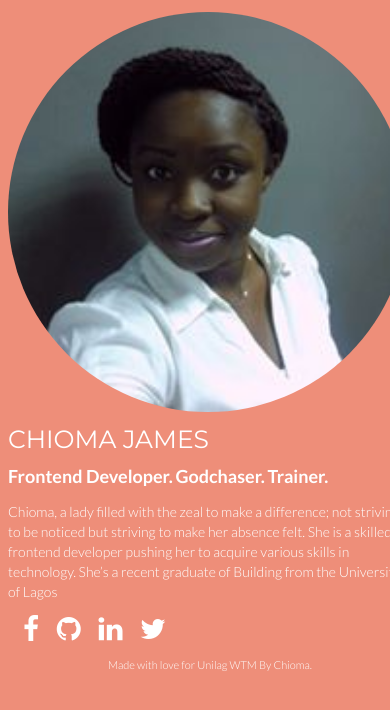
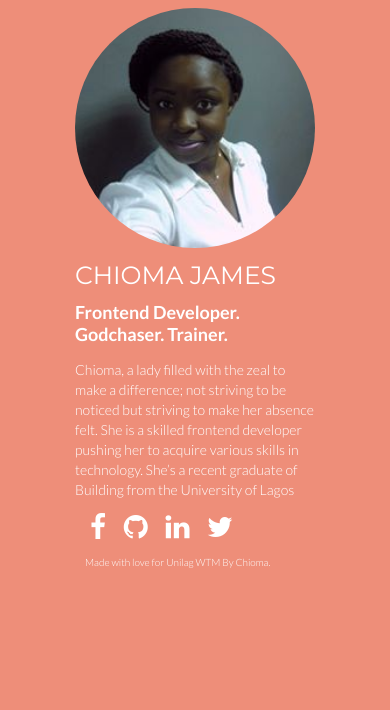
Before and after one commit to Chiomy/WTM-Example-Portfolio, a plain HTML site: page index.html in a window 390 px wide. Drawn offline with Linux system fonts and the light colour scheme.

Commit message:
Added media queries

```diff
--- a/style.css
+++ b/style.css
@@ -55,9 +55,22 @@ p {
 }
 
 footer {
-	font-size: 11px;
+	font-size: 10px;
 	margin-left: 100px
 }
 
 /*mobile view - Text aligns to center*/
-@media screen and (max-width: 430px) {
+@media screen and (max-width: 450px) {
+	.center {
+		width: 240px;
+	}
+
+	img {
+    width: 240px;
+    height: auto;
+	}
+
+	footer {
+	margin-left: 10px
+	}
+}
```
